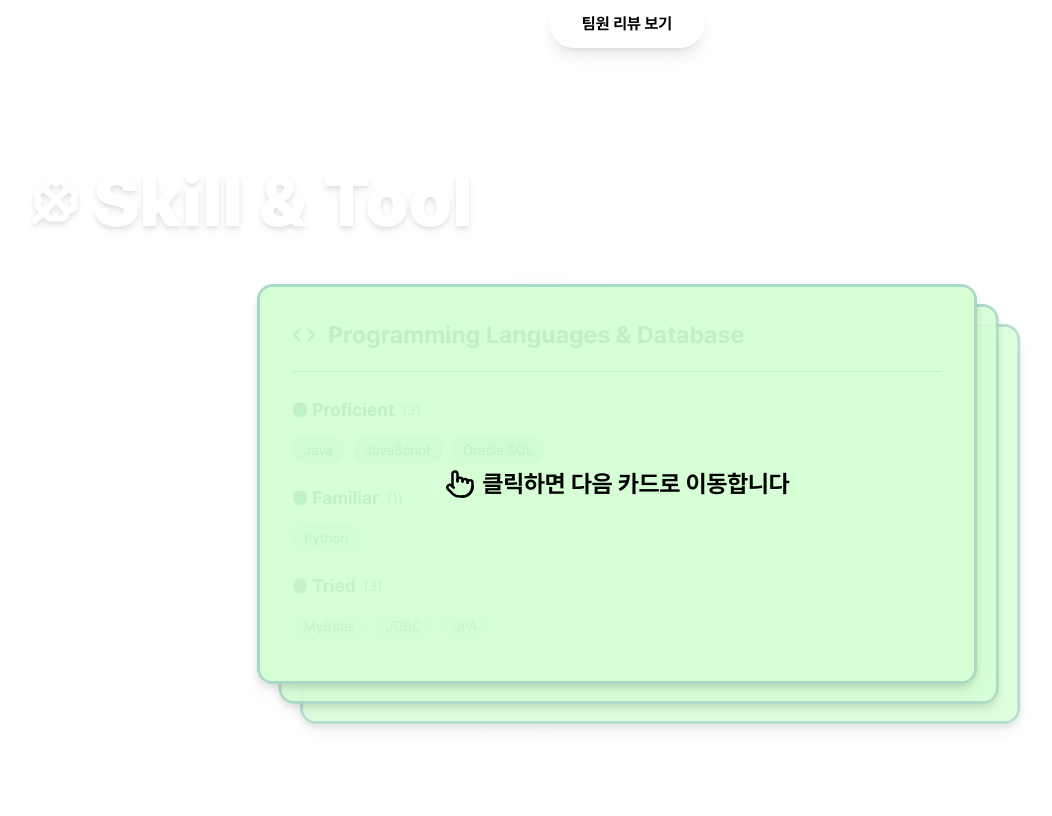
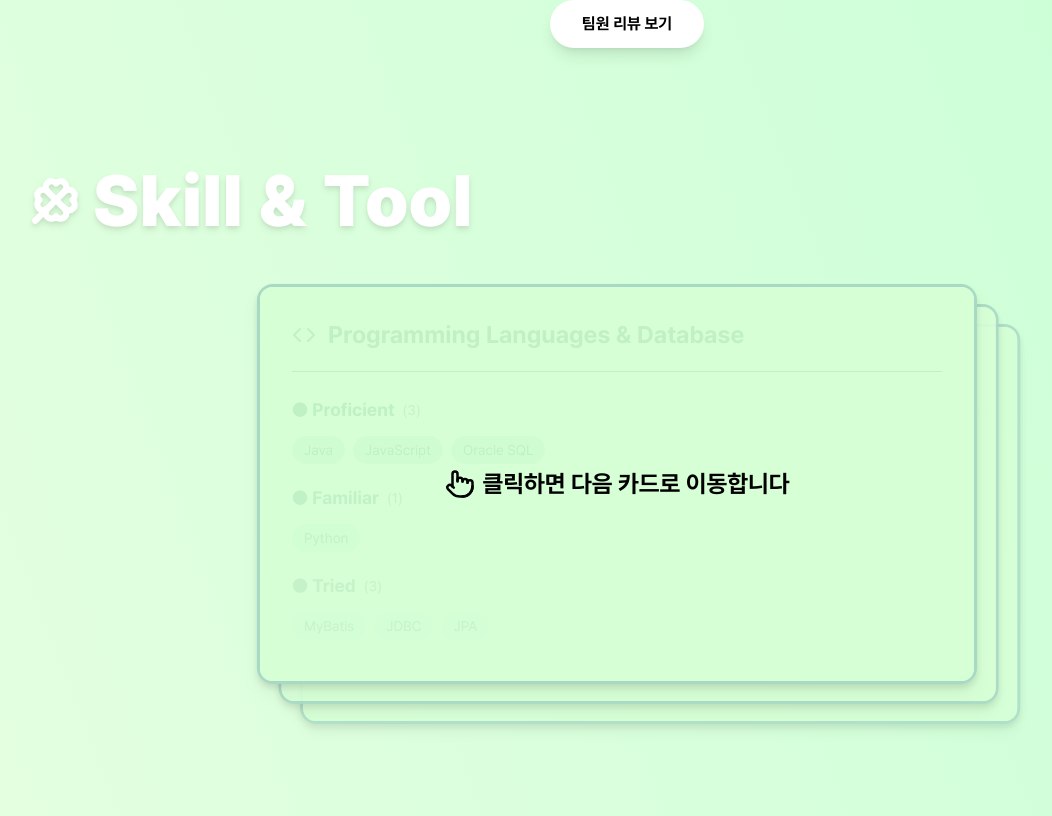
Before and after one commit to my2min0/portfolio, a React (Create React App) app: page / in a window 1280 px wide. Shown: the part 804-1620 px from the top of the page, without its empty margins (13-1065 px from the left). Built offline with nearby package versions, Linux system fonts and the light colour scheme; the HTML template or start-up script is replaced by a standard one.

Commit message:
배경은 단순한 그라데이션으로 변경

```diff
--- a/src/App.js
+++ b/src/App.js
@@ -1,6 +1,5 @@
 import React, { useState, useEffect } from 'react';
 import LandingPage from './components/sections/LandingPage';
-import AnimatedBackground from './components/common/AnimatedBackground';
 import AboutMe from './components/sections/AboutMe';
 import SkillAndTool from './components/sections/Skill&Tool';
 import Project from './components/sections/Project';
@@ -50,18 +49,17 @@ const App = () => {
   return (
     <div className="App relative">
       <div
-        className="main-content relative z-20 bg-white"
+        className="main-content relative z-20
+        bg-gradient-to-tr from-[#EBFFE2] to-[#C1FFD3]"
         style={{
           transform: `translateY(-${scrollProgress * 100}vh)`,
           transition: scrollProgress > 0 ? 'transform 0.1s ease-out' : 'none',
         }}
       >
-        <AnimatedBackground>
-          <LandingPage />
-          <AboutMe onOpenModal={() => setIsModalOpen(true)} />
-          <SkillAndTool />
-          <Project />
-        </AnimatedBackground>
+        <LandingPage />
+        <AboutMe onOpenModal={() => setIsModalOpen(true)} />
+        <SkillAndTool />
+        <Project />
       </div>
 
       <div
--- a/src/components/common/AnimatedBackground.js
+++ /dev/null
@@ -1,178 +0,0 @@
-import React, { useState, useRef, useEffect, useMemo } from "react";
-import { circlePatterns } from "../../utils/circlePatterns";
-
-const AnimatedBackground = ({ children }) => {
-    const [circles, setCircles] = useState([]);
-    const [isInitialLoad, setIsInitialLoad] = useState(true);
-    const containerRef = useRef(null);
-    const lastTriggerPoint = useRef(0);
-    const isGeneratingRef = useRef(false); // 중복 생성 방지
-
-    // 랜덤 원 생성 함수 - 메모이제이션 적용
-    const generateRandomCircle = useMemo(() =>
-        (index, absoluteY) => {
-            const pattern = circlePatterns[index % circlePatterns.length];
-
-            const randomVariation = {
-                x: (Math.random() - 0.5) * 40,
-                y: (Math.random() - 0.5) * 200,
-                size: pattern.size + (Math.random() - 0.5) * 150,
-            };
-
-            return {
-                id: `circle-${index}-${Date.now()}-${Math.random().toString(36).substr(2, 9)}`,
-                gradient: pattern.gradient,
-                x: Math.max(0, Math.min(90, pattern.initialX + randomVariation.x)),
-                y: absoluteY + randomVariation.y,
-                size: Math.max(300, randomVariation.size),
-                opacity: 0,
-                scale: 1,
-                animationDelay: 0,
-            };
-        }, []
-    );
-
-    // 초기 로딩 애니메이션 - 원의 개수를 줄이고 최적화
-    useEffect(() => {
-        const timer = setTimeout(() => {
-            const windowHeight = window.innerHeight;
-            // 초기 원의 개수를 줄임 (8 -> 4)
-            const initialCircles = Array.from({ length: 4 }, (_, index) => {
-                const yPosition = Math.random() * windowHeight * 0.8 + windowHeight * 0.1;
-                return generateRandomCircle(index, yPosition);
-            });
-            setCircles(initialCircles);
-
-            setTimeout(() => {
-                setCircles(prev => prev.map(circle => ({
-                    ...circle,
-                    opacity: 1,
-                    scale: 1,
-                })));
-                setIsInitialLoad(false);
-            }, 100);
-        }, 500);
-
-        return () => clearTimeout(timer);
-    }, [generateRandomCircle]);
-
-    useEffect(() => {
-        let ticking = false;
-        let scrollTimeout;
-
-        const handleScroll = () => {
-            // 중복 실행 방지
-            if (ticking || isGeneratingRef.current || isInitialLoad) return;
-
-            ticking = true;
-
-            // 스크롤 이벤트 디바운싱
-            clearTimeout(scrollTimeout);
-            scrollTimeout = setTimeout(() => {
-                requestAnimationFrame(() => {
-                    const scrollY = window.scrollY;
-                    const windowHeight = window.innerHeight;
-
-                    // 트리거 거리를 늘려서 생성 빈도 줄임
-                    const triggerDistance = windowHeight * 0.8; // 0.4 -> 0.8
-                    const currentTriggerPoint = Math.floor(scrollY / triggerDistance);
-
-                    // 최대 원의 개수를 크게 줄임 (60 -> 20)
-                    if (currentTriggerPoint > lastTriggerPoint.current && circles.length < 20) {
-                        isGeneratingRef.current = true;
-                        lastTriggerPoint.current = currentTriggerPoint;
-
-                        const baseY = scrollY + windowHeight;
-                        // 새로 생성하는 원의 개수도 줄임
-                        const numNewCircles = Math.floor(Math.random() * 3) + 1; // 2-10 -> 1-3
-
-                        const newCircles = Array.from({ length: numNewCircles }, (_, i) => {
-                            const yOffset = Math.random() * windowHeight * 1.2;
-                            return generateRandomCircle(circles.length + i, baseY + yOffset);
-                        });
-
-                        setCircles(prev => {
-                            const updated = [...prev, ...newCircles];
-
-                            // 애니메이션 지연 줄임
-                            setTimeout(() => {
-                                setCircles(innerPrev =>
-                                    innerPrev.map(circle => ({
-                                        ...circle,
-                                        opacity: 1,
-                                        scale: 1
-                                    }))
-                                );
-                                isGeneratingRef.current = false;
-                            }, 20); // 50ms -> 20ms
-
-                            return updated;
-                        });
-                    }
-                    ticking = false;
-                });
-            }, 50); // 디바운싱 지연 추가
-        };
-
-        if (!isInitialLoad) {
-            // passive 옵션 유지하되 디바운싱 적용
-            window.addEventListener('scroll', handleScroll, { passive: true });
-        }
-
-        return () => {
-            clearTimeout(scrollTimeout);
-            window.removeEventListener('scroll', handleScroll);
-        };
-    }, [isInitialLoad, circles.length, generateRandomCircle]);
-
-    // 원들을 메모이제이션으로 최적화
-    const circleElements = useMemo(() =>
-        circles.map((circle) => (
-            <div
-                key={circle.id}
-                className="absolute rounded-full"
-                style={{
-                    width: `${circle.size}px`,
-                    height: `${circle.size}px`,
-                    left: `${circle.x}%`,
-                    top: `${circle.y}px`,
-                    background: circle.gradient,
-                    transform: `translate3d(-50%, -50%, 0) scale(${circle.scale})`, // GPU 가속
-                    opacity: circle.opacity,
-                    transition: isInitialLoad
-                        ? `opacity 0.8s ease-out ${circle.animationDelay}s, transform 0.8s ease-out ${circle.animationDelay}s`
-                        : 'opacity 0.6s ease-out, transform 0.6s ease-out',
-                    willChange: 'transform, opacity',
-                    backfaceVisibility: 'hidden', // 렌더링 최적화
-                }}
-            />
-        )), [circles, isInitialLoad]
-    );
-
-    return (
-        <div ref={containerRef} className="relative min-h-screen">
-            {/* 원 렌더링 영역 */}
-            <div className="absolute inset-0 pointer-events-none z-10 overflow-hidden">
-                {circleElements}
-            </div>
-
-            {/* 메인 콘텐츠 */}
-            <div className="relative z-20">
-                {children}
-            </div>
-
-            {/* 초기 로딩 오버레이 */}
-            {isInitialLoad && (
-                <div
-                    className="fixed inset-0 bg-white z-50 transition-opacity duration-1000"
-                    style={{
-                        opacity: isInitialLoad ? 1 : 0,
-                        pointerEvents: isInitialLoad ? 'all' : 'none',
-                    }}
-                />
-            )}
-        </div>
-    );
-};
-
-export default AnimatedBackground;
--- a/src/utils/circlePatterns.js
+++ /dev/null
@@ -1,50 +0,0 @@
-export const circlePatterns = [
-  {
-    size: 650,
-    gradient: 'radial-gradient(circle 450px at 50% 50%, rgba(144, 238, 144, 0.25) 0%, transparent 50%)',
-    initialX: 10,
-    initialY: 15
-  },
-  {
-    size: 700,
-    gradient: 'radial-gradient(circle 500px at 50% 50%, rgba(152, 251, 152, 0.2) 0%, transparent 50%)',
-    initialX: 80,
-    initialY: 25
-  },
-  {
-    size: 600,
-    gradient: 'radial-gradient(circle 400px at 50% 50%, rgba(173, 255, 173, 0.3) 0%, transparent 50%)',
-    initialX: 20,
-    initialY: 60
-  },
-  {
-    size: 750,
-    gradient: 'radial-gradient(circle 550px at 50% 50%, rgba(84, 255, 159, 0.35) 0%, transparent 50%)',
-    initialX: 75,
-    initialY: 70
-  },
-  {
-    size: 680,
-    gradient: 'radial-gradient(circle 480px at 50% 50%, rgba(154, 255, 154, 0.25) 0%, transparent 50%)',
-    initialX: 45,
-    initialY: 85
-  },
-  {
-    size: 620,
-    gradient: 'radial-gradient(circle 420px at 50% 50%, rgba(118, 238, 118, 0.28) 0%, transparent 50%)',
-    initialX: 15,
-    initialY: 120
-  },
-  {
-    size: 580,
-    gradient: 'radial-gradient(circle 380px at 50% 50%, rgba(102, 255, 178, 0.3) 0%, transparent 50%)',
-    initialX: 85,
-    initialY: 110
-  },
-  {
-    size: 660,
-    gradient: 'radial-gradient(circle 460px at 50% 50%, rgba(144, 255, 144, 0.26) 0%, transparent 50%)',
-    initialX: 35,
-    initialY: 140
-  },
-];
```
